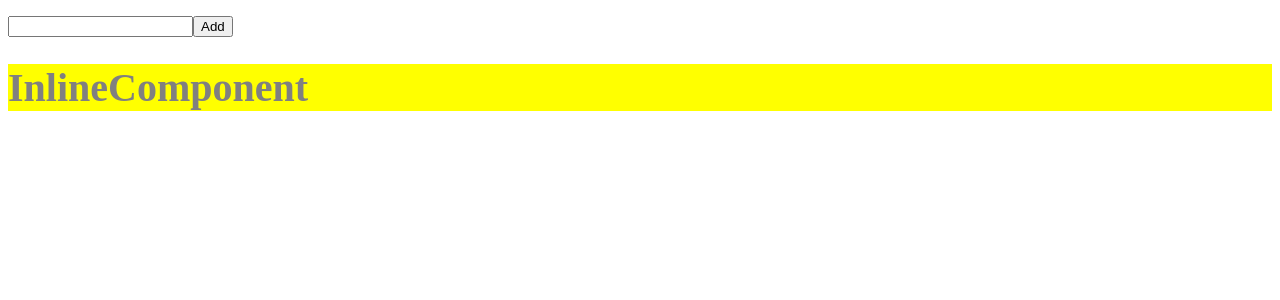
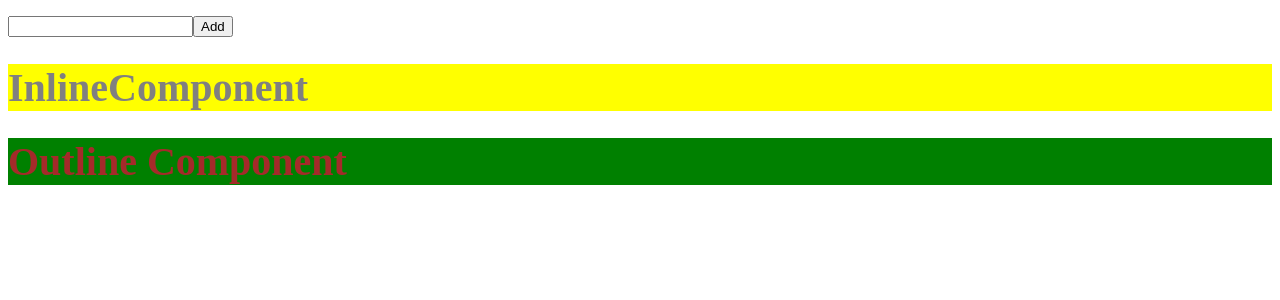
Before and after one commit to jchancoding/todoapp, a React (Vite) app: page / in a window 1280 px wide. Shown: the top 300 px of the page. Built offline with nearby package versions, Linux system fonts and the light colour scheme.

Commit message:
Add CSS modules
Added CSS modules for Inline and Outline components
Removed style.css file

```diff
--- a/src/App.jsx
+++ b/src/App.jsx
@@ -1,12 +1,14 @@
 import { useState } from "react";
 import Todo from "./components/Todo";
 import InlineComponent from "./components/InlineComponent";
+import OutlineComponent from "./components/OutlineComponent";
 
 function App() {
   return (
     <div className="App">
       <Todo />
       <InlineComponent />
+      <OutlineComponent />
     </div>
   );
 }
--- a/src/components/InlineComponent.jsx
+++ b/src/components/InlineComponent.jsx
@@ -1,9 +1,10 @@
 import React from "react";
-import "../css/style.css";
+import styles from "./inlinecomponent.module.css";
+
 export default function InlineComponent() {
   return (
     <div>
-      <h1 className="header">InlineComponent</h1>
+      <h1 className={styles.header}>InlineComponent</h1>
     </div>
   );
 }
--- /dev/null
+++ b/src/components/OutlineComponent.jsx
@@ -0,0 +1,10 @@
+import React from "react";
+import styles from "./outlinecomponent.module.css";
+
+export default function OutlineComponent() {
+  return (
+    <div>
+      <h1 className={styles.header}>Outline Component</h1>
+    </div>
+  );
+}
--- /dev/null
+++ b/src/components/outlinecomponent.module.css
@@ -0,0 +1,5 @@
+.header {
+  color: Brown;
+  background-color: green;
+  font-size: 40px;
+}
```
Also changed, not shown: src/components/inlinecomponent.module.css (renamed from src/css/style.css).
